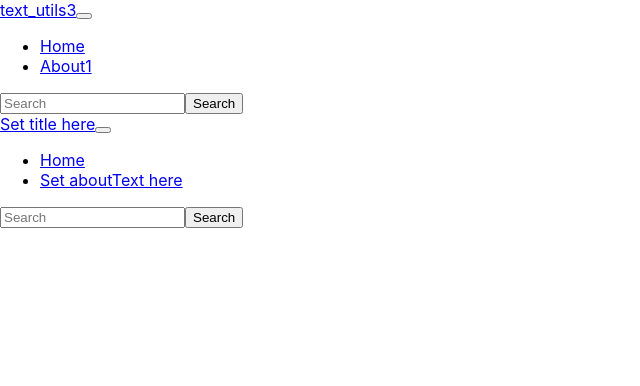
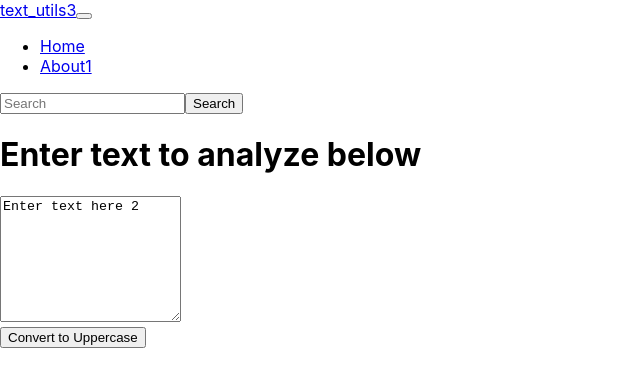
Before and after one commit to js449/React-Tutorials, a React (Create React App) app: page / in a window 1280 px wide. Shown: the top 386 px of the page, without its empty margins (0-640 px from the left). Built offline with nearby package versions, Linux system fonts and the light colour scheme; the HTML template or start-up script is replaced by a standard one.

Commit message:
components-state, useState hook, Bootstrap textArea

```diff
--- a/src/App.js
+++ b/src/App.js
@@ -3,6 +3,7 @@
 import React from "react";
 import "./App.css";
 import Navbar from "./components/Navbar";
+import TextForm from "./components/TextForm";
 
 //variable
 
@@ -17,7 +18,10 @@
       we can  pass anything with the help of props. it could be an object, link, integer, string blah blah*/
       }
       <Navbar title = 'text_utils3' aboutText = 'About1' />
-      <Navbar/>
+      {/* <Navbar/> */}
+      {/*my-3 class of container give little margin from the other component*/}
+      <div className="container my-3"><TextForm heading = 'Enter text to analyze below'/></div>
+
     </>
     //JSX --- end here
   );
--- /dev/null
+++ b/src/components/TextForm.js
@@ -0,0 +1,31 @@
+import React, {useState} from 'react'
+
+export default function TextForm(props) {
+    const handleOnClick = () =>{
+        console.log("uppercase button was clicked" + text);
+        let newText = text.toUpperCase();
+        setText(newText);
+        // setText("you clicked on handleOnClick");
+    }
+    const handleOnChange = (event) =>{
+        console.log("on change");
+        setText(event.target.value); //important this way we are setting up new text whenever we are updating text variable
+                                    //or can say whenever a event change(means this way we can write new text in the text variable)
+    }
+    //here text is my variable which will have the useState current value and
+//settext is a function for text means we can update the text everytime with the help of setText function(just memorise this one)
+const[text, setText] = useState('Enter text here 2');
+// text = "new text"; //wrong way to change the state
+// setText("new text"); //right way
+  return (
+      <div>
+      <h1>{props.heading} </h1>
+  <div className="mb-3">
+      {/* onChange function needs when the value of text change or can say a event change */}
+    <textarea className="form-control" value={text} onChange = {handleOnChange} id="myBox" rows="8"></textarea>
+  </div>
+  {/* handleOnClick function will run once we click the  button */}
+  <button className="btn btn-primary" onClick={handleOnClick}>Convert to Uppercase</button>
+  </div>
+  )
+}
```
